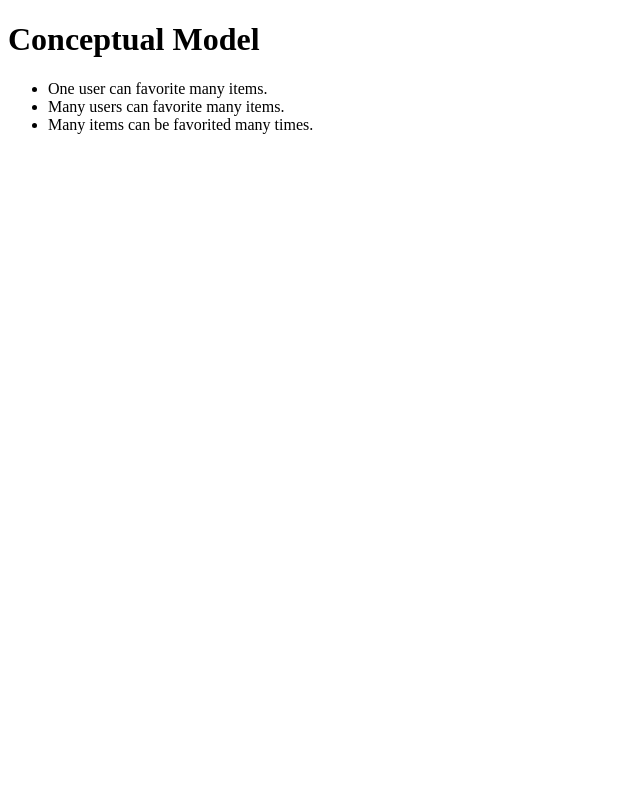
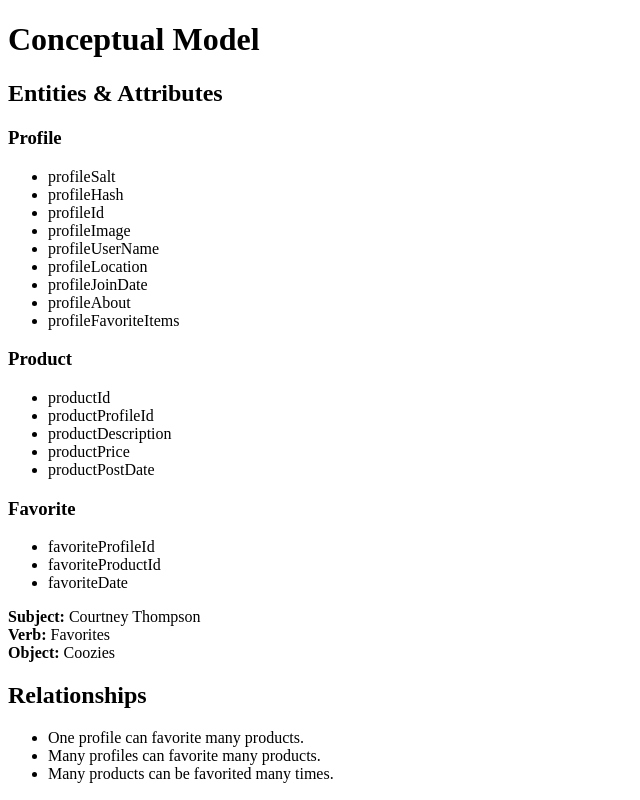
Before and after one commit to littleloveprint/data-design, a PHP site: page /conceptual-model.php in a window 1280 px wide. Shown: the whole page, without its empty margins (0-640 px from the left). Run offline with PHP 8.4, Linux system fonts and the light colour scheme.

Commit message:
Final draft, phase 0

```diff
--- a/epic/conceptual-model.php
+++ b/epic/conceptual-model.php
@@ -10,10 +10,40 @@
 			<h1>Conceptual Model</h1>
 		</header>
 		<main>
+			<h2>Entities &amp; Attributes</h2>
+			<h3>Profile</h3>
 			<ul>
-				<li>One user can favorite many items.</li>
-				<li>Many users can favorite many items.</li>
-				<li>Many items can be favorited many times.</li>
+				<li>profileSalt</li>
+				<li>profileHash</li>
+				<li>profileId</li>
+				<li>profileImage</li>
+				<li>profileUserName</li>
+				<li>profileLocation</li>
+				<li>profileJoinDate</li>
+				<li>profileAbout</li>
+				<li>profileFavoriteItems</li>
+			</ul>
+			<h3>Product</h3>
+			<ul>
+				<li>productId</li>
+				<li>productProfileId</li>
+				<li>productDescription</li>
+				<li>productPrice</li>
+				<li>productPostDate</li>
+			</ul>
+			<h3>Favorite</h3>
+			<ul>
+				<li>favoriteProfileId</li>
+				<li>favoriteProductId</li>
+				<li>favoriteDate</li>
+			</ul>
+			<p><strong>Subject: </strong>Courtney Thompson<br><strong>Verb: </strong>Favorites<br><strong>Object: </strong>Coozies</p>
+
+			<h2>Relationships</h2>
+			<ul>
+				<li>One profile can favorite many products.</li>
+				<li>Many profiles can favorite many products.</li>
+				<li>Many products can be favorited many times.</li>
 			</ul>
 		</main>
 	</body>
--- a/epic/use-case.php
+++ b/epic/use-case.php
@@ -13,10 +13,10 @@
 			<p>As a user, Courtney wants to be able to favorite items. On her lunch break, she checks her email on her Samsung Galaxy S7 and sees the "favorite" feature is now available on Etsy!</p>
 			<p>Courtney has a festival comming up in about a month, and she has been tasked with sourcing coozies to give away at the festival.</p>
 			<p>This assignment makes Courtney really excited because she remembers seeing a lot of customizable coozies on Etsy.</p>
-			<p>Courtney has another 20 minutes left on her lunch break, so she decides she should try the new favorite feature on Etsy and do a quick search for these coozies.</p>
+			<p>It's 12:40 PM. Courtney has another 20 minutes left on her lunch break, so she decides she should try the new favorite feature on Etsy and do a quick search for these coozies.</p>
 			<h2>Using the Favorite Feature</h2>
 			<ol>
-				<li>Courtney goes to Etsy.com</li>
+				<li>Courtney goes to Etsy.com on her Samsung Galaxy S7</li>
 				<li>She clicks "sign in"</li>
 				<li>She clicks sign in with google</li>
 				<li>She types "beer coozies" into the search box</li>
```
